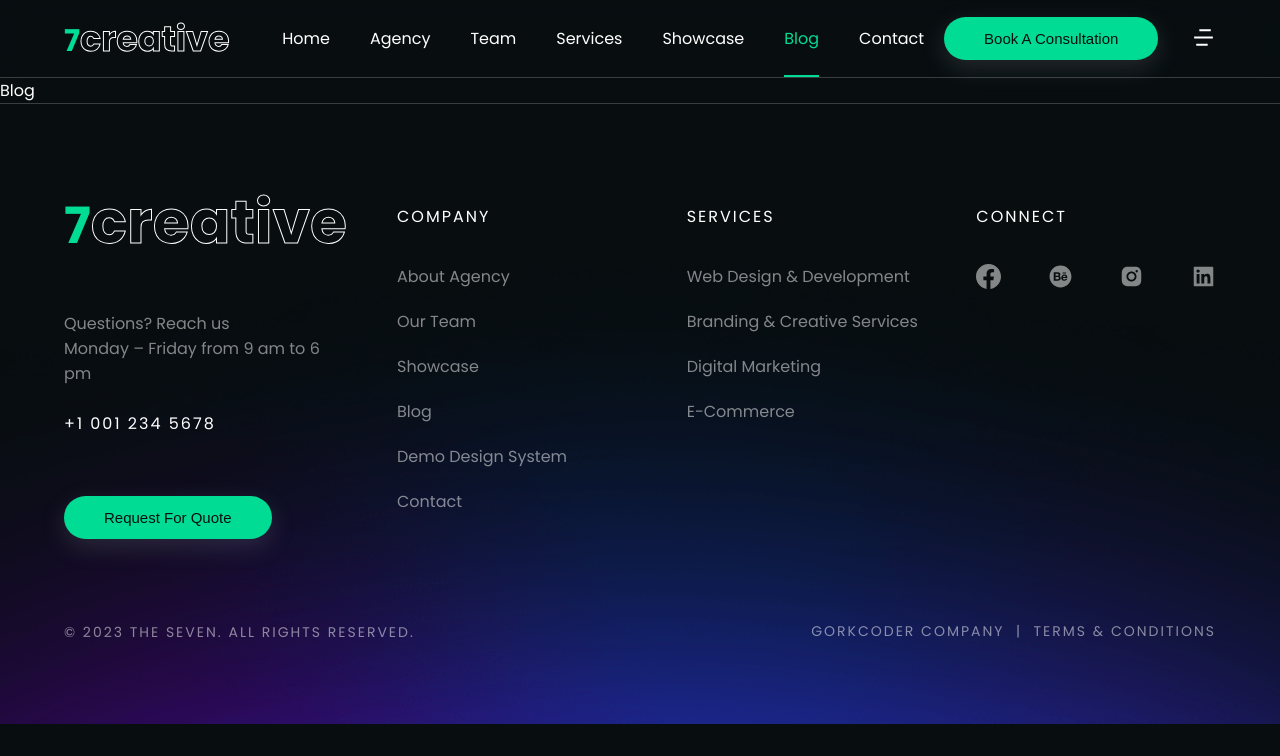
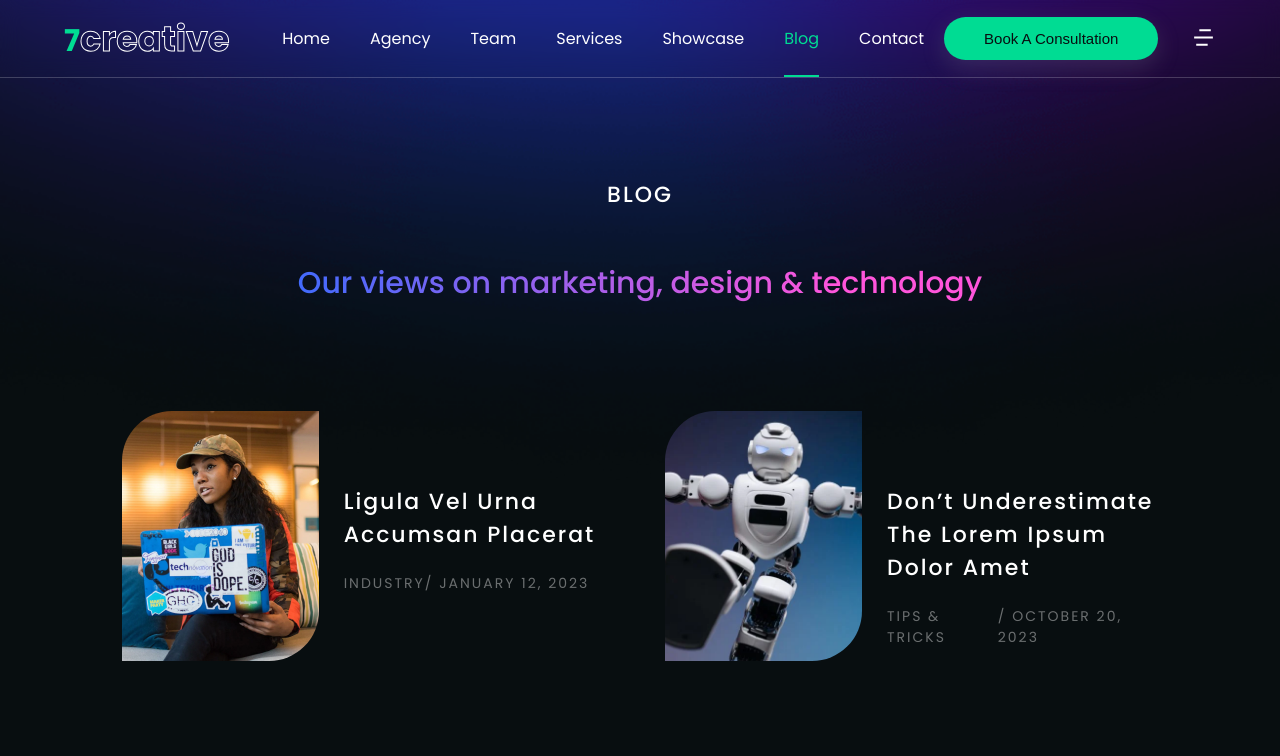
Before and after one commit to mehmetenfa/creative-agency, a Next.js app: page /blogs in a window 1280 px wide. Shown: the top 756 px of the page. Built offline with nearby package versions, Linux system fonts and the light colour scheme.

Commit message:
blogPage completed

```diff
--- a/sections/Blog.js
+++ b/sections/Blog.js
@@ -1,9 +1,24 @@
-import React from 'react'
+import { blog } from "@/assets/data/dummydata";
+import BlogCard from "@/components/BlogCard";
+import { Card } from "@/components/common/Card";
+import { Title, TitleSm } from "@/components/common/Title";
+import React from "react";
 
 const Blog = () => {
   return (
-    <div>Blog</div>
-  )
-}
+    <>
+      <section className="agency bg-top">
+        <div className="container">
+          <div className="heading-title">
+            <TitleSm title="BLOG" /> <br />
+            <br />
+            <Title title="Our views on marketing, design & technology" />
+          </div>
+          <BlogCard />
+        </div>
+      </section>
+    </>
+  );
+};
 
-export default Blog
+export default Blog;
```
